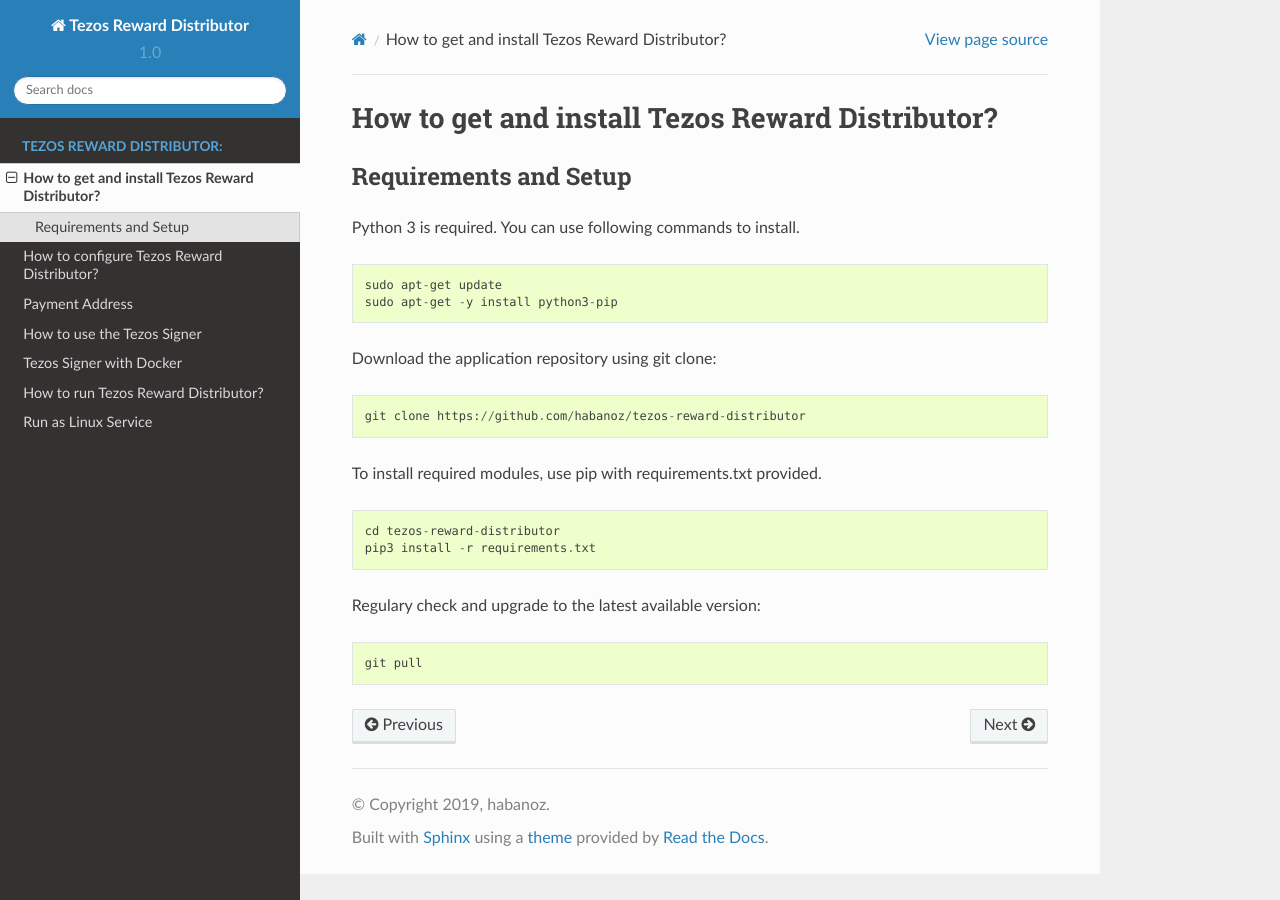
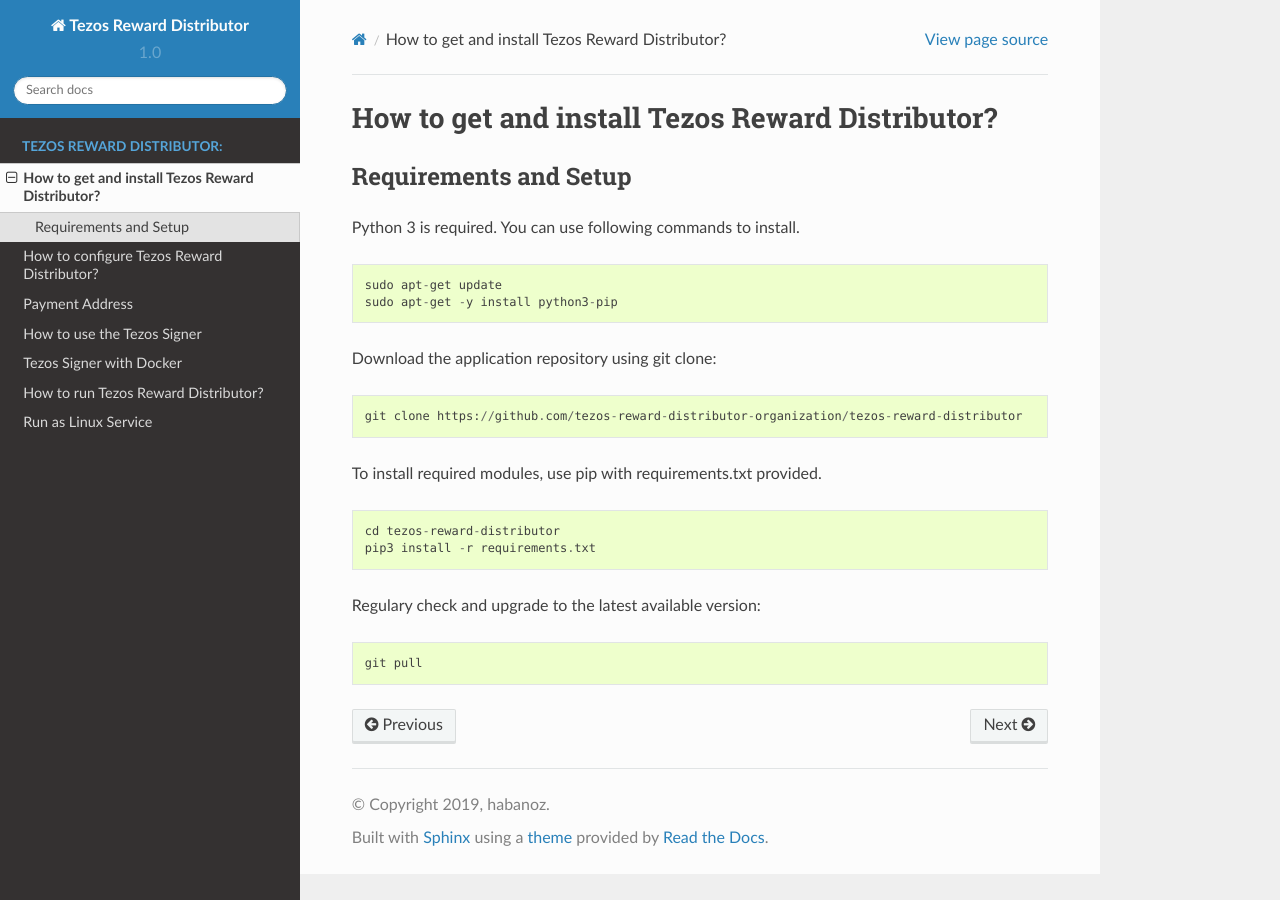
Before and after one commit to tezos-reward-distributor-organization/tezos-reward-distributor, a Sphinx documentation site: the page built from docs/installation.rst, in a window 1280 px wide. Built offline with Sphinx 7.4.7 and the Read the Docs theme 2.0.0, drawn with Linux system fonts in a browser that asks for light colours; pages that are not in the unit, such as notebooks, are missing from menus; some of the changed lines change nothing that is shown.

Commit message:
changed git link

```diff
--- a/docs/installation.rst
+++ b/docs/installation.rst
@@ -16,7 +16,7 @@
 
 ::
 
-    git clone https://github.com/habanoz/tezos-reward-distributor
+    git clone https://github.com/tezos-reward-distributor-organization/tezos-reward-distributor
 
 To install required modules, use pip with requirements.txt provided.
 
```
